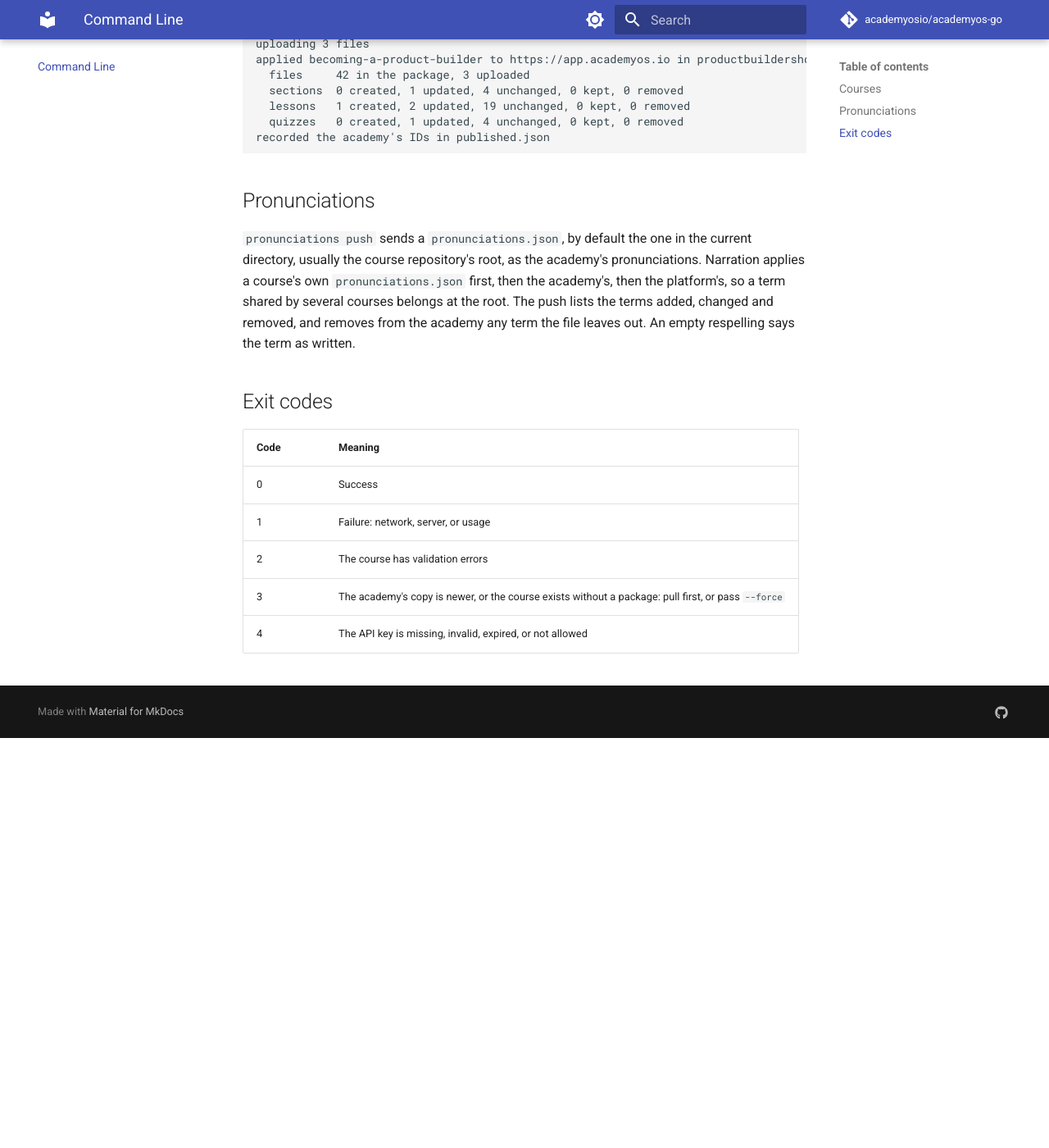
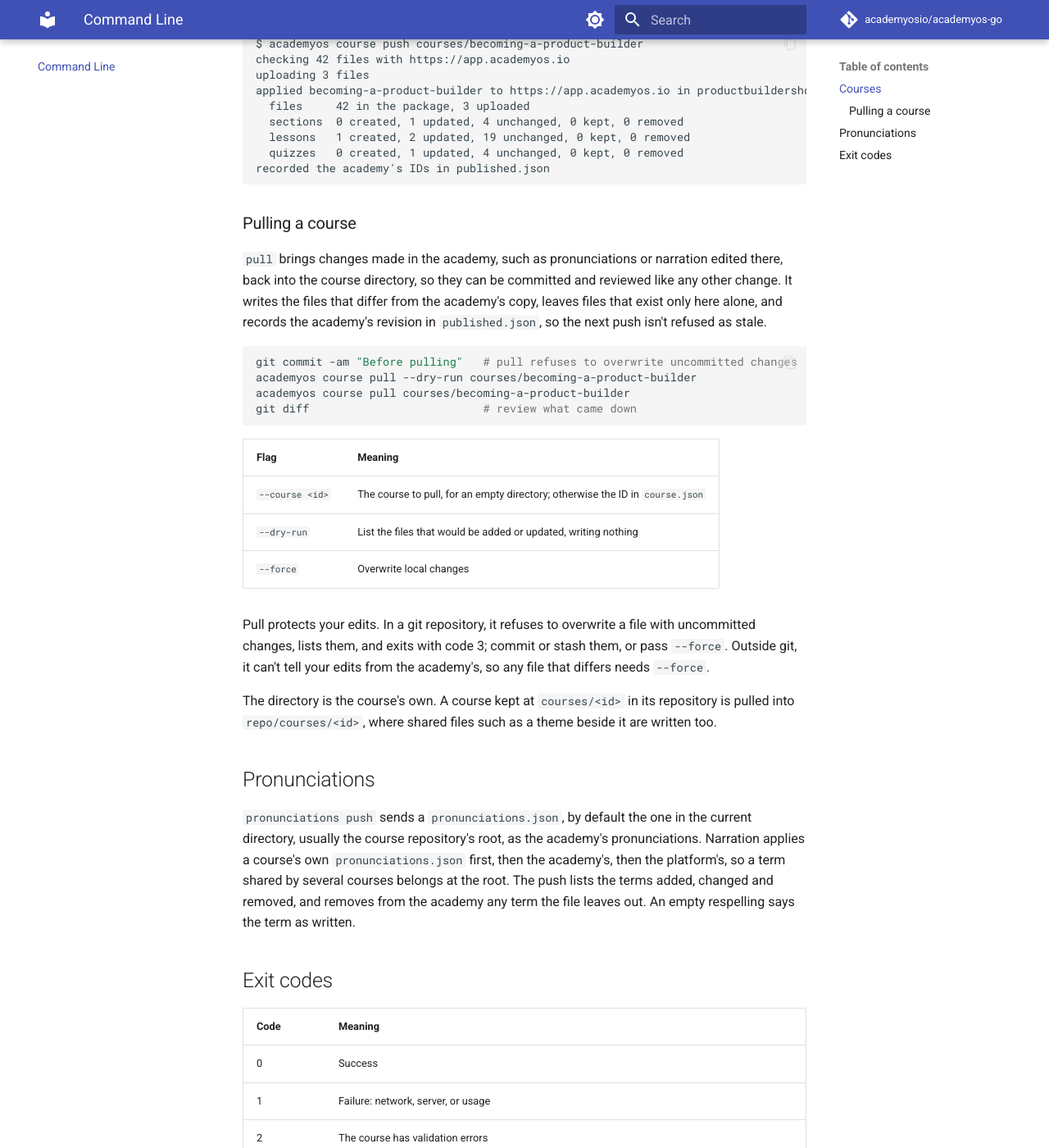
Before and after one commit to academyosio/academyos-go, an MkDocs documentation site: the page built from docs/cli.md, in a window 1280 px wide and 1400 px high, scrolled down 743 px. Shown: the whole window at 82% size. Built offline with MkDocs 1.6.1 and Material for MkDocs 9.7.7, drawn with Linux system fonts in a browser that asks for light colours; comment, search, counter and statistics services are not loaded; before the commit the page ends 1643 px from its top, so only the background shows below that; some of the changed text lies outside the part shown.

Commit message:
docs: describe course pull in the command line guide
Refs: RMI-ACADEMYOSGO-006
Co-Authored-By: Claude Opus 5.5 <noreply@anthropic.com>

````diff
--- a/docs/cli.md
+++ b/docs/cli.md
@@ -5,6 +5,8 @@ academyos whoami                       # who the key acts for, its academy and s
 academyos course validate <dir>        # check a course; exits 2 on errors
 academyos course push <dir>            # validate, upload what the academy lacks, apply
 academyos course push --dry-run <dir>  # report what would change
+academyos course pull <dir>            # write the academy's copy of the course here
+academyos course pull --course <id> <dir>  # pull a course into an empty directory
 academyos course publish <dir>         # publish the course
 academyos pronunciations push [path]   # replace the academy's pronunciations
 academyos pronunciations push --dry-run [path]  # list what would change
@@ -37,6 +39,37 @@ applied becoming-a-product-builder to https://app.academyos.io in productbuilder
 recorded the academy's IDs in published.json
 ```
 
+### Pulling a course
+
+`pull` brings changes made in the academy, such as pronunciations or
+narration edited there, back into the course directory, so they can be
+committed and reviewed like any other change. It writes the files that
+differ from the academy's copy, leaves files that exist only here alone,
+and records the academy's revision in `published.json`, so the next push
+isn't refused as stale.
+
+```bash
+git commit -am "Before pulling"   # pull refuses to overwrite uncommitted changes
+academyos course pull --dry-run courses/becoming-a-product-builder
+academyos course pull courses/becoming-a-product-builder
+git diff                          # review what came down
+```
+
+| Flag | Meaning |
+| --- | --- |
+| `--course <id>` | The course to pull, for an empty directory; otherwise the ID in `course.json` |
+| `--dry-run` | List the files that would be added or updated, writing nothing |
+| `--force` | Overwrite local changes |
+
+Pull protects your edits. In a git repository, it refuses to overwrite a
+file with uncommitted changes, lists them, and exits with code 3; commit or
+stash them, or pass `--force`. Outside git, it can't tell your edits from the
+academy's, so any file that differs needs `--force`.
+
+The directory is the course's own. A course kept at `courses/<id>` in its
+repository is pulled into `repo/courses/<id>`, where shared files such as a
+theme beside it are written too.
+
 ## Pronunciations
 
 `pronunciations push` sends a `pronunciations.json`, by default the one in
@@ -54,5 +87,5 @@ file leaves out. An empty respelling says the term as written.
 | 0 | Success |
 | 1 | Failure: network, server, or usage |
 | 2 | The course has validation errors |
-| 3 | The academy's copy is newer, or the course exists without a package: pull first, or pass `--force` |
+| 3 | The academy's copy is newer, or the course exists without a package: pull first, or pass `--force`. For `pull`, files changed here would be overwritten |
 | 4 | The API key is missing, invalid, expired, or not allowed |
````
Also changed, not shown: docs/getting-started.md (+14 -0 lines).
